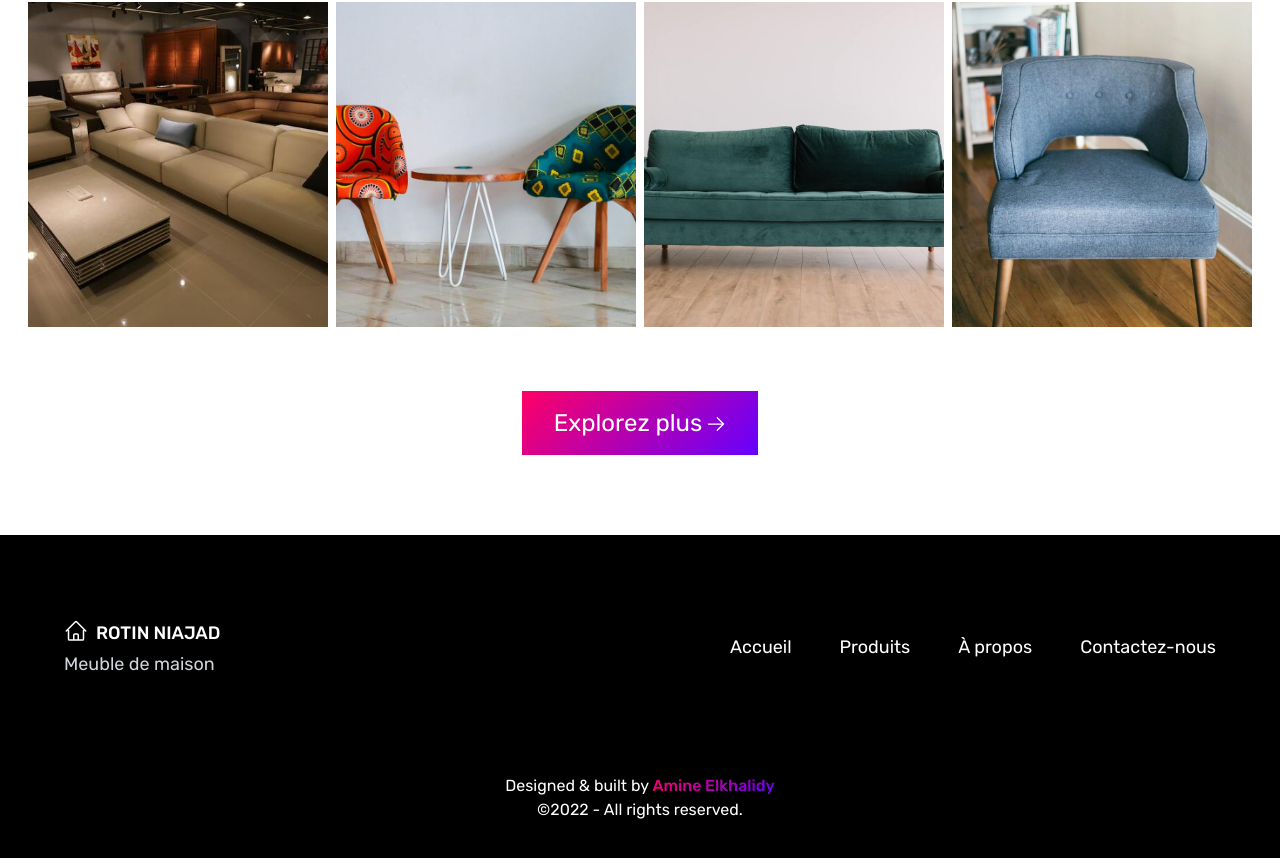
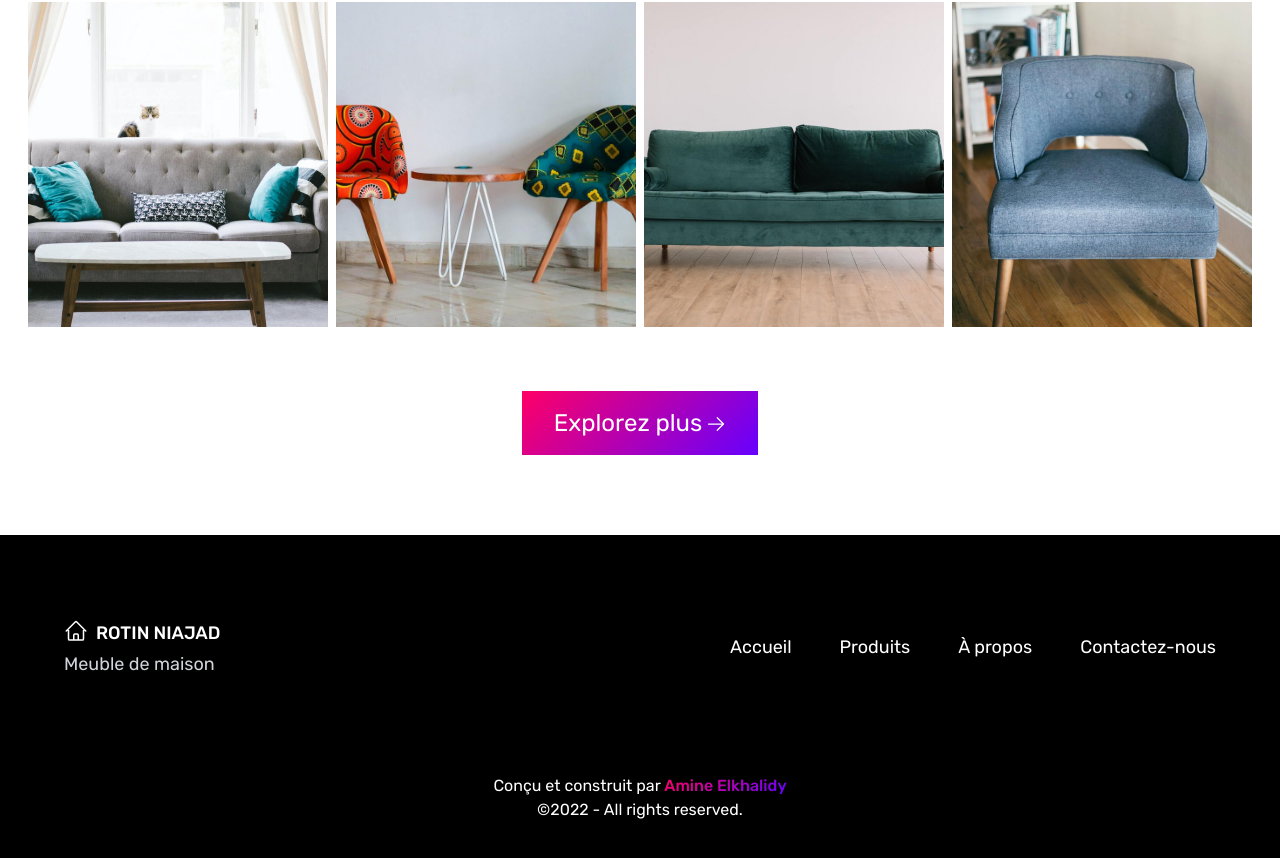
Before and after one commit to AmineElkhalidy/rotinniajad, a Next.js app: page / in a window 1280 px wide. Shown: the part 1378-2236 px from the top of the page. Built offline with nearby package versions, Linux system fonts and the light colour scheme.

Commit message:
Pushing the new changes...

```diff
--- a/src/components/layout/footer/index.js
+++ b/src/components/layout/footer/index.js
@@ -64,7 +64,7 @@ const Footer = () => {
         </div>
 
         <p className="px-6 mt-20 text-center md:mt-24">
-          Designed & built by{" "}
+          Conçu et construit par{" "}
           <Link
             className="font-medium gradient-text"
             target="_blank"
```
Also changed, not shown: src/assets/images/featured/featured-1.jpg.
